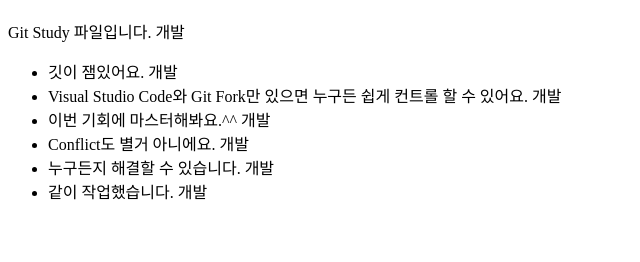
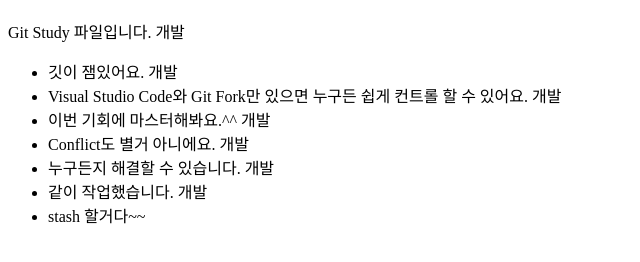
Before and after one commit to ekdlstvt/test, a plain HTML site: page index.html in a window 1280 px wide. Shown: the part 70-332 px from the top of the page, without its empty margins (0-640 px from the left). Drawn offline with Linux system fonts and the light colour scheme.

Commit message:
stash 테스트

```diff
--- a/index.html
+++ b/index.html
@@ -17,6 +17,7 @@
           <li>Conflict도 별거 아니에요. 개발</li>
           <li>누구든지 해결할 수 있습니다. 개발</li>
           <li>같이 작업했습니다. 개발</li>
+          <li>stash 할거다~~</li>
         </ul>
       </div>
 </body>
```
